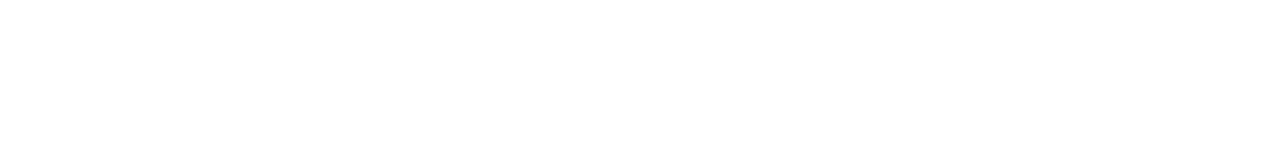
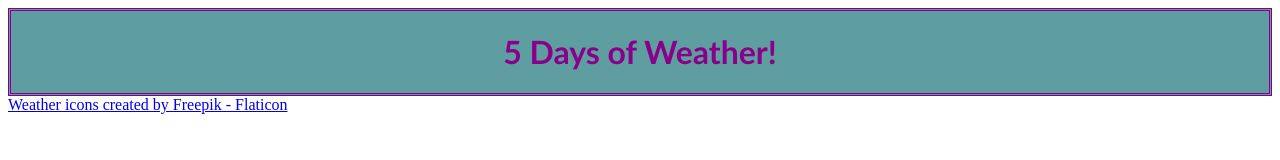
Before and after one commit to RCMeatball/Weather-App, a plain HTML site: page index.html in a window 1280 px wide. Drawn offline with Linux system fonts and the light colour scheme.

Commit message:
small changes

```diff
--- a/index.html
+++ b/index.html
@@ -4,8 +4,16 @@
     <meta charset="UTF-8">
     <title>5 Day Weather App</title>
     <link rel="stylesheet" href="./assets/css/style.css">
+
 </head>
 <body>
+    <header id="header1" style="font-family: 'Gill Sans', 'Gill Sans MT', Calibri, 'Trebuchet MS', sans-serif; border-style: double; background-color: cadetblue; color: darkmagenta; display: flex; justify-content: center;">
+        <h1 id="h1">5 Days of Weather!</h1>
+    </header>
+
 
     <script src="./assets/js/script.js"></script>
 </body>
+<footer id="footer">
+    <a href="https://www.flaticon.com/free-icons/weather" title="weather icons">Weather icons created by Freepik - Flaticon</a>
+</footer>
```
Also changed, not shown: assets/images/cloudy.png (added), assets/images/heavy-rain.png (added), assets/images/partly-cloudy.png (added), assets/images/snowflake.png (added), assets/images/storm.png (added), assets/images/sun.png (added), assets/images/wind.png (added).
